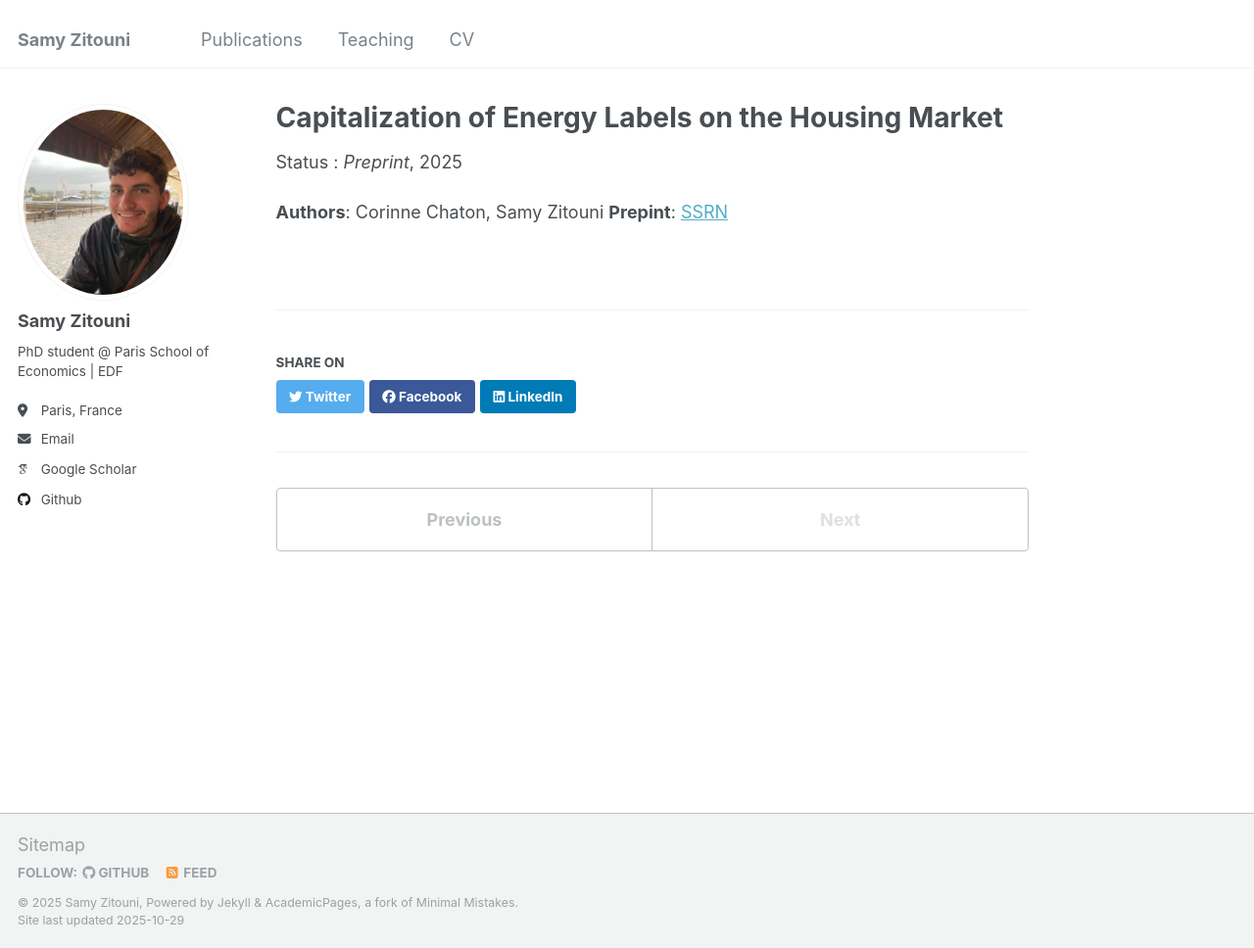
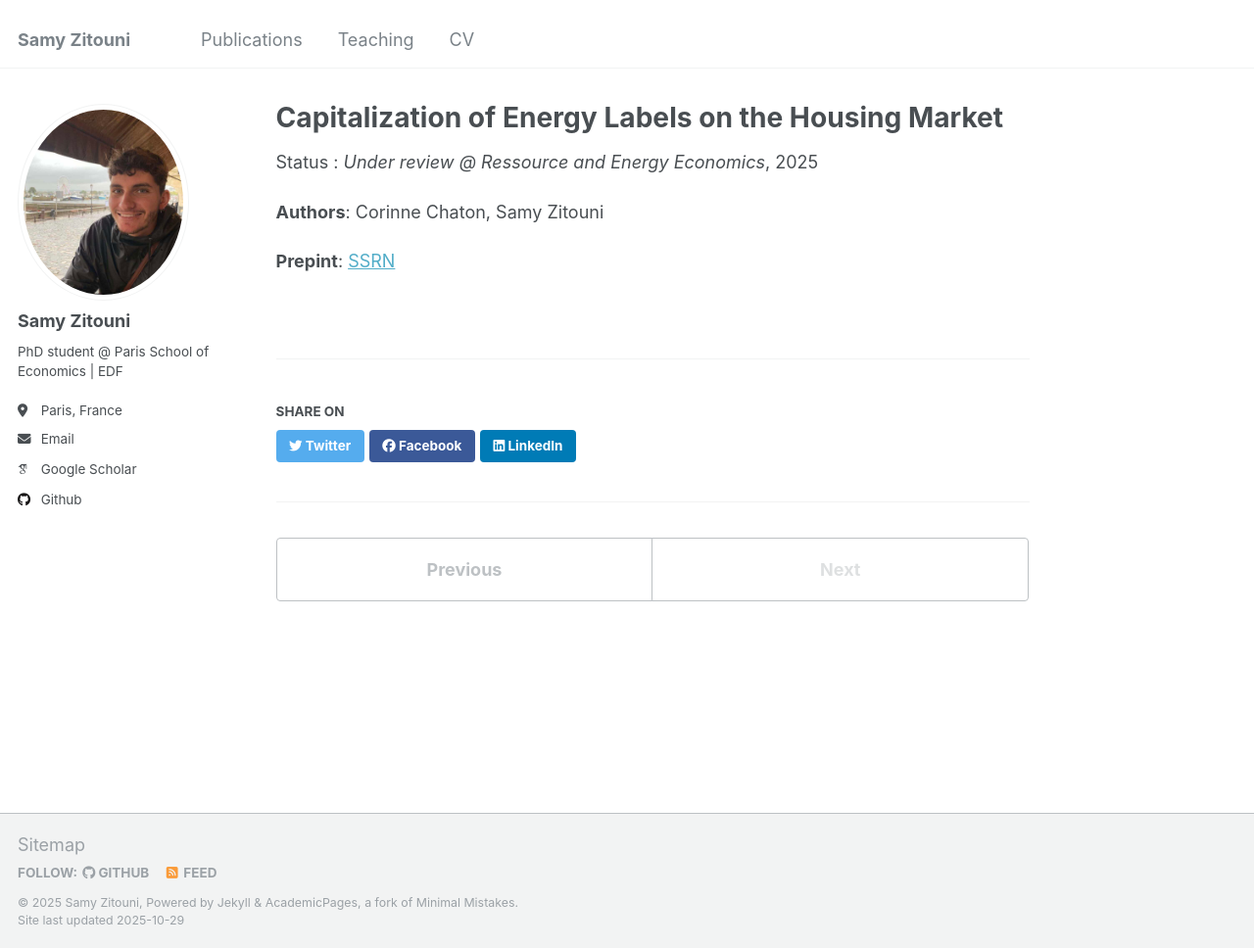
Before and after one commit to SamyZtn/samyzitouni.github.io, a Jekyll site: the page built from _publications/test1.md, in a window 1280 px wide and 968 px high. Shown: the whole window at 98% size. Built offline with Jekyll 4.4.1, drawn with Linux system fonts in a browser that asks for light colours; some web fonts are replaced.

Commit message:
Update test1.md

```diff
--- a/_publications/test1.md
+++ b/_publications/test1.md
@@ -3,11 +3,12 @@ title: "Capitalization of Energy Labels on the Housing Market"
 collection: publications
 permalink: /publication/test1
 date: 2025-10-10
-venue: 'Preprint'
+venue: 'Under review @ Ressource and Energy Economics'
 paperurl: 'https://papers.ssrn.com/sol3/papers.cfm?abstract_id=5432935'
 abstract: >
   To accelerate the energy renovation of buildings (residential and tertiary) necessary to achieve carbon neutrality by 2050, the French government has launched an energy renovation plan for buildings. This plan allocates funds across various subsidy and aid mechanisms for housing renovation. What is the impact of these investment subsidies for energy retrofit on such investment and on the consumption and savings of a homeowner household that is not in fuel poverty? How much subsidy is needed to make homes energy efficient?To answer these questions, we develop a two-period, two-goods model that incorporates "essential baskets", i.e., baskets of goods (with a "minimum energy" level and an "essential composite good"). Investment subsidy for energy retrofit is effective if it is targeted and, this targeting should not be based solely on income. Indeed, we highlight non-monetary side effects as one of the key parameters of policy effectiveness. To be effective and as inexpensive as possible for public authorities, subsidies must depend not only on household income, but also on the cost of the work and therefore on the condition of the housing before the work is carried out.For illustrative purposes, we estimate and calibrate the parameters of the model with data from French households that only use electricity as an energy source for their homes. We determine the subsidies that encourage households to renovate their homes to make them more energy efficient.
 ---
 
 **Authors**: Corinne Chaton, Samy Zitouni
+
 **Prepint**: [SSRN](https://papers.ssrn.com/sol3/papers.cfm?abstract_id=5432935)
```
